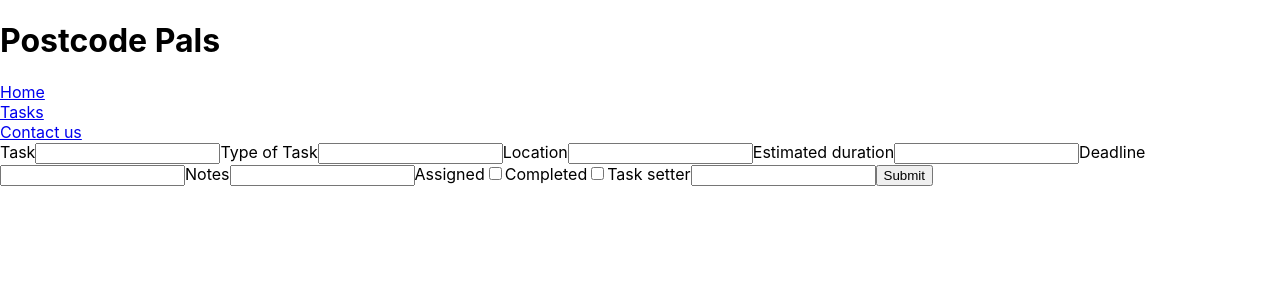
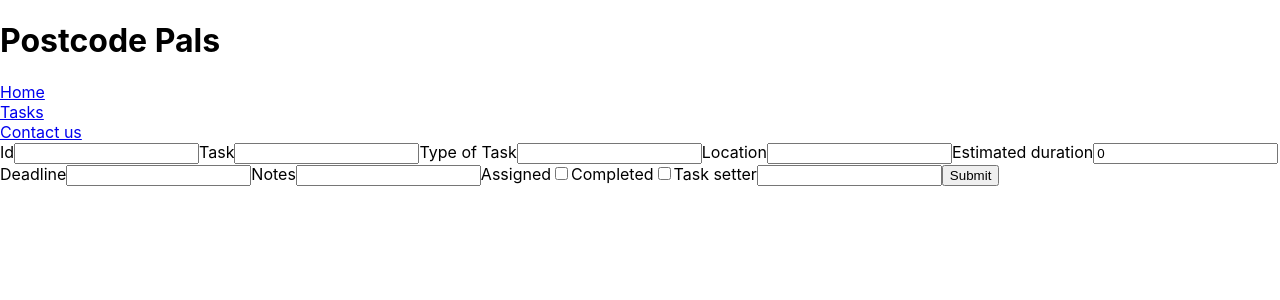
Before and after one commit to yapcm96/PostcodePals, a React (Create React App) app in the folder FRONTEND/app/: page /tasks/new in a window 1280 px wide. Shown: the top 300 px of the page. Built offline with nearby package versions, Linux system fonts and the light colour scheme.

Commit message:
Add task

```diff
--- a/FRONTEND/app/src/components/NewTaskForm/NewTaskForm.js
+++ b/FRONTEND/app/src/components/NewTaskForm/NewTaskForm.js
@@ -1,31 +1,116 @@
+import { useState, useEffect } from "react";
 
+const NewTaskForm = ({ addTask }) => {
+  const [id, setId] = useState();
+  const [task, setTask] = useState("");
+  const [type_of_task, setType_of_task] = useState("");
+  const [location, setLocation] = useState("");
+  const [estimated_duration_mins, setEstimated_duration_mins] = useState(0);
+  const [deadline, setDeadline] = useState("");
+  const [notes, setNotes] = useState("");
+  const [assigned, setAssigned] = useState(false);
+  const [completed, setCompleted] = useState(false);
+  const [task_setter, setTask_Setter] = useState("");
 
-const NewTaskForm = () => {
+  const submitTask = (e) => {
+    e.preventDefault();
+
+    addTask({
+      id,
+      task,
+      location,
+      estimated_duration_mins,
+      deadline,
+      notes,
+      assigned,
+      completed,
+      task_setter,
+    });
+    setId(0);
+    setTask("");
+    setLocation("");
+    setEstimated_duration_mins(0);
+    setDeadline("");
+    setNotes("");
+    setAssigned(false);
+    setCompleted(false);
+    setTask_Setter("");
+  };
   return (
-        <form>
+    <form onSubmit={submitTask}>
+      <label>Id</label>
+      <input
+        type="number"
+        name="id"
+        value={id}
+        onChange={(e) => setId(e.target.value)}
+      />
       <label>Task</label>
-            <input type="text" name="task-desc"/>
+      <input
+        type="text"
+        name="task"
+        value={task}
+        onChange={(e) => setTask(e.target.value)}
+      />
       <label>Type of Task</label>
-            <input type="text" name="task-type"/>
+      <input
+        type="text"
+        name="type_of_task"
+        value={type_of_task}
+        onChange={(e) => setType_of_task(e.target.value)}
+      />
       <label>Location</label>
-            <input type="text" name="task-location"/>
+      <input
+        type="text"
+        name="location"
+        value={location}
+        onChange={(e) => setLocation(e.target.value)}
+      />
       <label>Estimated duration</label>
-            <input type="text" name="task-duration"/>
+      <input
+        type="number"
+        name="estimated_duration_mins"
+        value={estimated_duration_mins}
+        onChange={(e) => setEstimated_duration_mins(e.target.value)}
+      />
       <label>Deadline</label>
-            <input type="text" name="task-deadline"/>
+      <input
+        type="text"
+        name="deadline"
+        value={deadline}
+        onChange={(e) => setDeadline(e.target.value)}
+      />
       <label>Notes</label>
-            <input type="text" name="task-notes"/>
+      <input
+        type="text"
+        name="notes"
+        value={notes}
+        onChange={(e) => setNotes(e.target.value)}
+      />
       <label>Assigned</label>
-            <input type="checkbox"></input>
+      <input
+        type="checkbox"
+        checked={assigned}
+        value={assigned}
+        onChange={(e) => setAssigned(e.currentTarget.checked)}
+      ></input>
       <label>Completed</label>
-            <input type="checkbox"></input>
+      <input
+        type="checkbox"
+        checked={completed}
+        value={completed}
+        onChange={(e) => setCompleted(e.currentTarget.checked)}
+      ></input>
+      <label>Task setter</label>
+      <input
+        type="text"
+        name="task_setter"
+        value={task_setter}
+        onChange={(e) => setTask_Setter(e.target.value)}
+      />
+      <input type="submit" />
+    </form>
+  );
+};
 
-            <label>Task setter</label>
-            <input type="text" name="task-setter"/>
-
-            <input type="submit"/>
-        </form>
-    )
-}
-
-export default NewTaskForm
+export default NewTaskForm;
--- a/FRONTEND/app/src/pages/NewTaskPage.js
+++ b/FRONTEND/app/src/pages/NewTaskPage.js
@@ -1,15 +1,24 @@
-import NewTaskForm from '../components/NewTaskForm/NewTaskForm'
+import NewTaskForm from "../components/NewTaskForm/NewTaskForm";
 
 const NewTaskPage = () => {
+  // onsubmit of form>
+  // function to POST to database
+  // check if it then appears in task list
+  //   submitTask;
 
-    // onsubmit of form>
-    // function to POST to database
-    // check if it then appears in task list
+  const addTask = async (task) => {
+    console.log(task);
+    let resBody = JSON.stringify(task);
+    console.log(resBody);
+    const res = await fetch("http://localhost:8000/tasks", {
+      method: "POST",
+      headers: {
+        "Content-type": "application/json",
+      },
+      body: resBody,
+    });
+  };
+  return <NewTaskForm addTask={addTask} />;
+};
 
-
-    return (
-        <NewTaskForm />
-    )
-}
-
-export default NewTaskPage
+export default NewTaskPage;
```
Also changed, not shown: 1 other file (tests, documents, lock files or other folders). Lines whose indentation alone changed are shown as unchanged.
